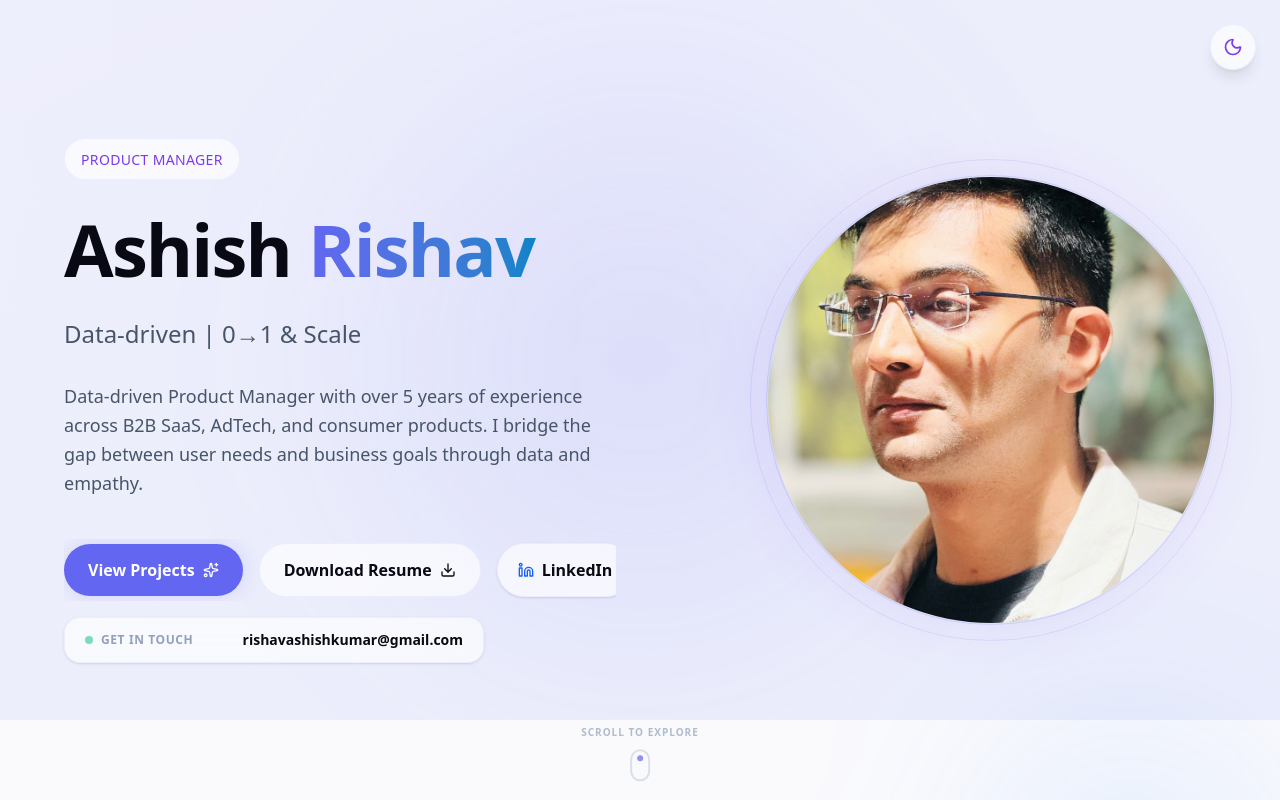
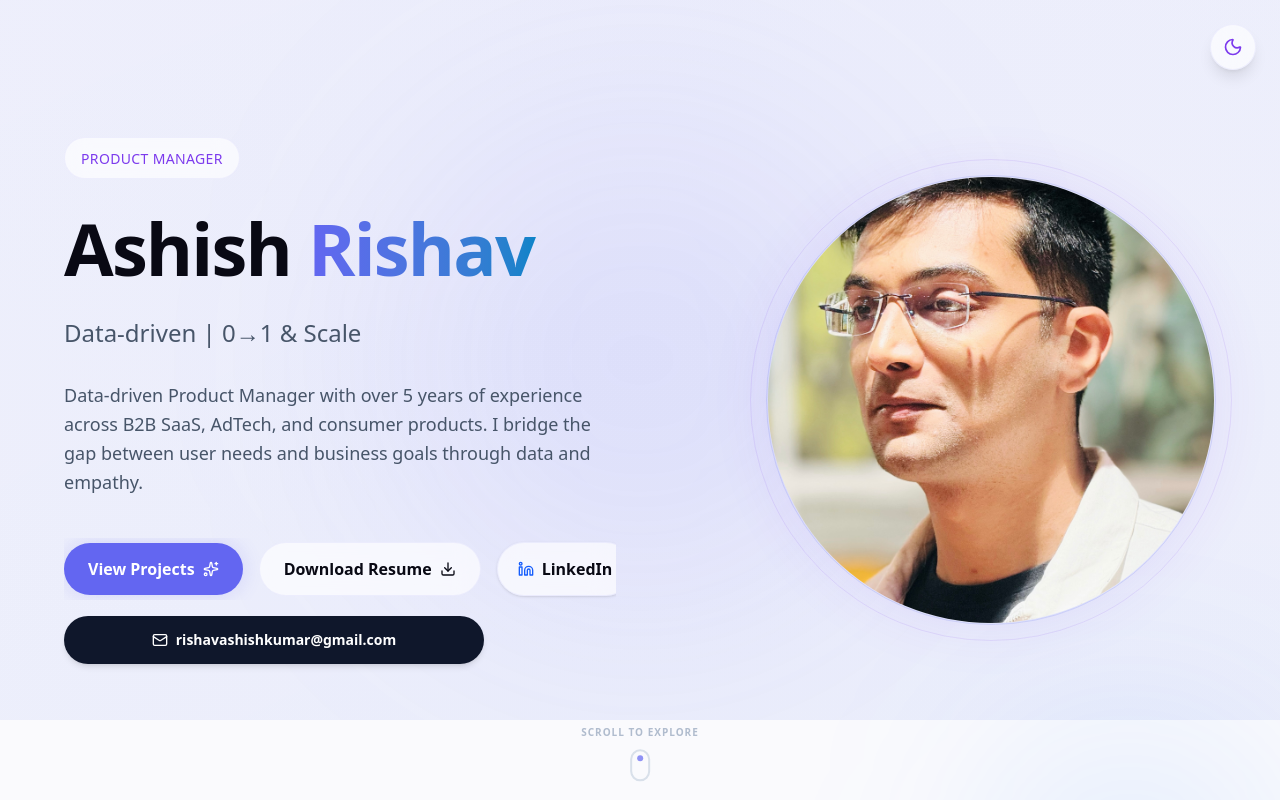
Before and after one commit to akrishav/portfolio1, a Next.js app: page / in a window 1280 px wide. Shown: the top 800 px of the page. Built offline with nearby package versions, Linux system fonts and the light colour scheme.

Commit message:
fix: style email button in hero to look like footer connect button

```diff
--- a/src/components/Hero.tsx
+++ b/src/components/Hero.tsx
@@ -77,13 +77,10 @@ export default function Hero() {
                     <div className="mt-4 flex justify-center lg:justify-start w-full">
                         <a
                             href="mailto:rishavashishkumar@gmail.com"
-                            className="w-full max-w-[420px] px-5 py-3 border border-glass-border bg-glass-bg hover:bg-slate-100/50 hover:text-primary dark:hover:text-white dark:hover:bg-white/5 text-muted hover:border-primary/30 rounded-2xl font-medium text-xs sm:text-sm transition-all backdrop-blur-md flex items-center justify-between group shadow-sm"
+                            className="w-full max-w-[420px] px-6 py-3.5 rounded-full bg-slate-900 text-white hover:bg-slate-800 dark:bg-white dark:text-slate-950 dark:hover:bg-slate-100 font-semibold text-xs sm:text-sm transition-all flex items-center justify-center gap-2 shadow-md hover:shadow-lg hover:scale-[1.01] duration-200 cursor-pointer"
                         >
-                            <div className="flex items-center gap-2">
-                                <span className="w-2 h-2 rounded-full bg-emerald-500 animate-pulse" />
-                                <span className="text-[11px] sm:text-xs text-slate-400 uppercase tracking-wider font-semibold">Get in Touch</span>
-                            </div>
-                            <span className="text-foreground font-semibold text-xs sm:text-sm select-all">rishavashishkumar@gmail.com</span>
+                            <Mail className="w-4 h-4" />
+                            <span>rishavashishkumar@gmail.com</span>
                         </a>
                     </div>
                 </motion.div>
```
